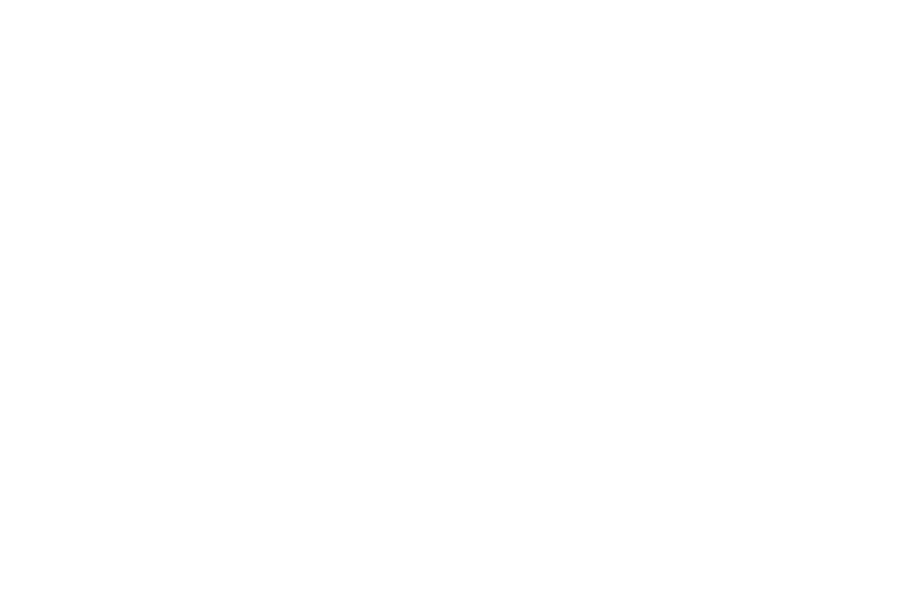
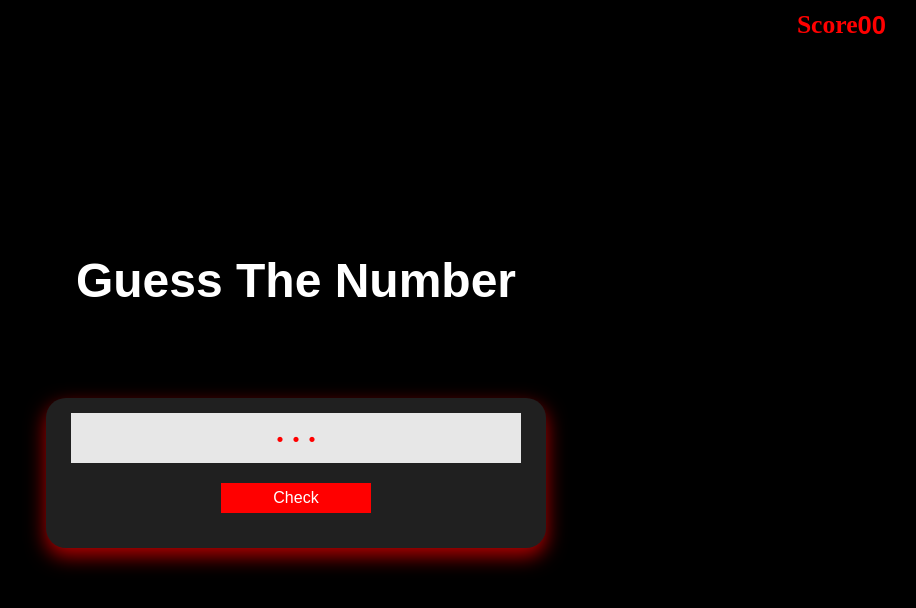
Before and after one commit to Tundoor/Guess-The-Number, a plain HTML site: page index.html in a window 1280 px wide. Shown: the whole page, without its empty margins (344-1260 px from the left). Drawn offline with Linux system fonts and the light colour scheme; a web font is replaced by a local one.

Commit message:
Added css for user input

```diff
--- a/index.css
+++ b/index.css
@@ -0,0 +1,148 @@
+* {
+    box-sizing: border-box;
+    margin: 0;
+    padding: 0;
+    ;
+}
+
+body {
+    height: 100vh;
+    width: 100vw;
+    overflow: hidden;
+    background-color: black;
+}
+
+main {
+    display: flex;
+    flex-direction: column;
+    align-items: center;
+    justify-content: center;
+    height: 100vh;
+    color: white;
+}
+
+.score-div {
+    font-size: 0.8rem;
+    color: red;
+    background-color: rgb(0, 0, 0);
+    display: flex;
+    align-items: center;
+    position: fixed;
+    z-index: 2;
+    right: 50px;
+    top: 10px;
+}
+
+#score {
+    font-family: "Tiny5", sans-serif
+}
+
+.Title {
+    font-size: 1.5rem;
+    font-family: "Sixtyfour Convergence", sans-serif;
+}
+
+.Rules {
+    display: none;
+    font-size: 1rem;
+    margin-top: 50px;
+}
+
+
+.win {
+    font-size: 50px;
+    font-weight: bold;
+    background: linear-gradient(to right, red, orange, yellow, green, blue, indigo, violet);
+    -webkit-background-clip: text;
+    background-clip: text;
+    color: transparent;
+    animation-name: rainbow;
+    animation-duration: 0.5s;
+    animation-iteration-count: infinite;
+}
+
+
+@keyframes rainbow {
+    0% {
+        background: linear-gradient(to left, red, orange, yellow, green, blue, indigo);
+
+        -webkit-background-clip: text;
+    }
+
+    25% {
+        background: linear-gradient(to left, orange, yellow, green, blue, indigo, red);
+
+        -webkit-background-clip: text;
+    }
+
+    50% {
+        background: linear-gradient(to left, yellow, green, blue, indigo, red, orange);
+        -webkit-background-clip: text;
+    }
+
+    75% {
+        background: linear-gradient(to left, green, blue, indigo, red, orange, yellow);
+        -webkit-background-clip: text;
+    }
+
+    100% {
+        background: linear-gradient(to left, blue, indigo, red, orange, yellow, green);
+        -webkit-background-clip: text;
+    }
+}
+
+.Game {
+    display: flex;
+    flex-direction: column;
+    align-items: center;
+    justify-content: center;
+    margin-top: 90px;
+    width: 500px;
+    height: 150px;
+    background-color: rgb(32, 32, 32);
+    box-shadow: 0 8px 20px 0 rgb(255, 0, 0, 0.7);
+    border-radius: 20px;
+}
+
+.user-input-div {
+    width: 450px;
+    height: 50px;
+    background-color: rgb(231, 231, 231);
+    display: flex;
+    justify-content: center;
+}
+
+#user-input {
+    display: none;
+    border-style: none;
+    background-color: transparent;
+    font-size: 2rem;
+}
+
+#user-input:focus {
+    border-style: none;
+    outline: none;
+}
+
+.Answer {
+    display: none;
+}
+
+.loading {
+    display: block;
+    color: red;
+}
+
+.ans-btn {
+    margin: 20px 0px;
+    height: 30px;
+    width: 150px;
+    font-size: 1rem;
+    color: white;
+    background-color: red;
+    border-style: none;
+}
+
+.ans-btn:hover {
+    background-color: rgb(130, 0, 0);
+}
--- a/index.html
+++ b/index.html
@@ -5,10 +5,51 @@
     <meta charset="UTF-8">
     <meta name="viewport" content="width=device-width, initial-scale=1.0">
     <title>Guess The Number</title>
+    <link href="./index.css" rel="stylesheet">
+    <link rel="preconnect" href="https://fonts.googleapis.com">
+    <link rel="preconnect" href="https://fonts.gstatic.com" crossorigin>
+    <link
+        href="https://fonts.googleapis.com/css2?family=DM+Serif+Text:ital@0;1&family=Dancing+Script:wght@400..700&family=Lavishly+Yours&family=Lobster&family=Pacifico&family=Playfair+Display:ital,wght@0,400..900;1,400..900&family=Raleway:ital,wght@0,100..900;1,100..900&family=Roboto+Condensed:ital,wght@0,100..900;1,100..900&family=Rubik+Mono+One&family=Sixtyfour+Convergence&family=Tiny5&display=swap"
+        rel="stylesheet">
 </head>
 
 <body>
+    <div class="score-div">
+        <h1>Score </h1>
+        <div class="score-board">
+            <h1 id="score">00</h1>
+        </div>
+    </div>
+    <main>
+        <div class="Title">
+            <h1>Guess The Number</h1>
+        </div>
 
+        <div class="Rules" id="Rules-div">
+            <h1 class="rule-1">Try and guess the Number 1 - 100</h1>
+            <h1 class="rule-1">If you get it correct you gain 10 points</h1>
+            <h1 class="rule-1">200 points <span class="win">WINS!!</span></h1>
+        </div>
+
+        <div class="Game" id="game">
+            <div class="user-input-div">
+                <input id="user-input" type="text" placeholder="Guess A Number 1-100">
+                <div class="loading">
+                    <h1>
+                        <span class="dot-1">.</span>
+                        <span class="dot-2">.</span>
+                        <span class="dot-3">.</span>
+                    </h1>
+                </div>
+                <div class="Answer">
+                    <h1>Answer</h1>
+                </div>
+            </div>
+            <button class="ans-btn">Check</button>
+        </div>
+    </main>
+
+    <script src="./index.js"></script>
 </body>
 
 </html>
--- a/index.js
+++ b/index.js
@@ -0,0 +1,6 @@
+const score = document.getElementById("score");
+const rules = document.getElementById("Rules-div");
+const gamesDiv = document.getElementById("Game-div");
+const guessBtn = document.getElementById("Input");
+const modal = document.getElementById("Modal");
+const done = document.getElementById("done");
```
